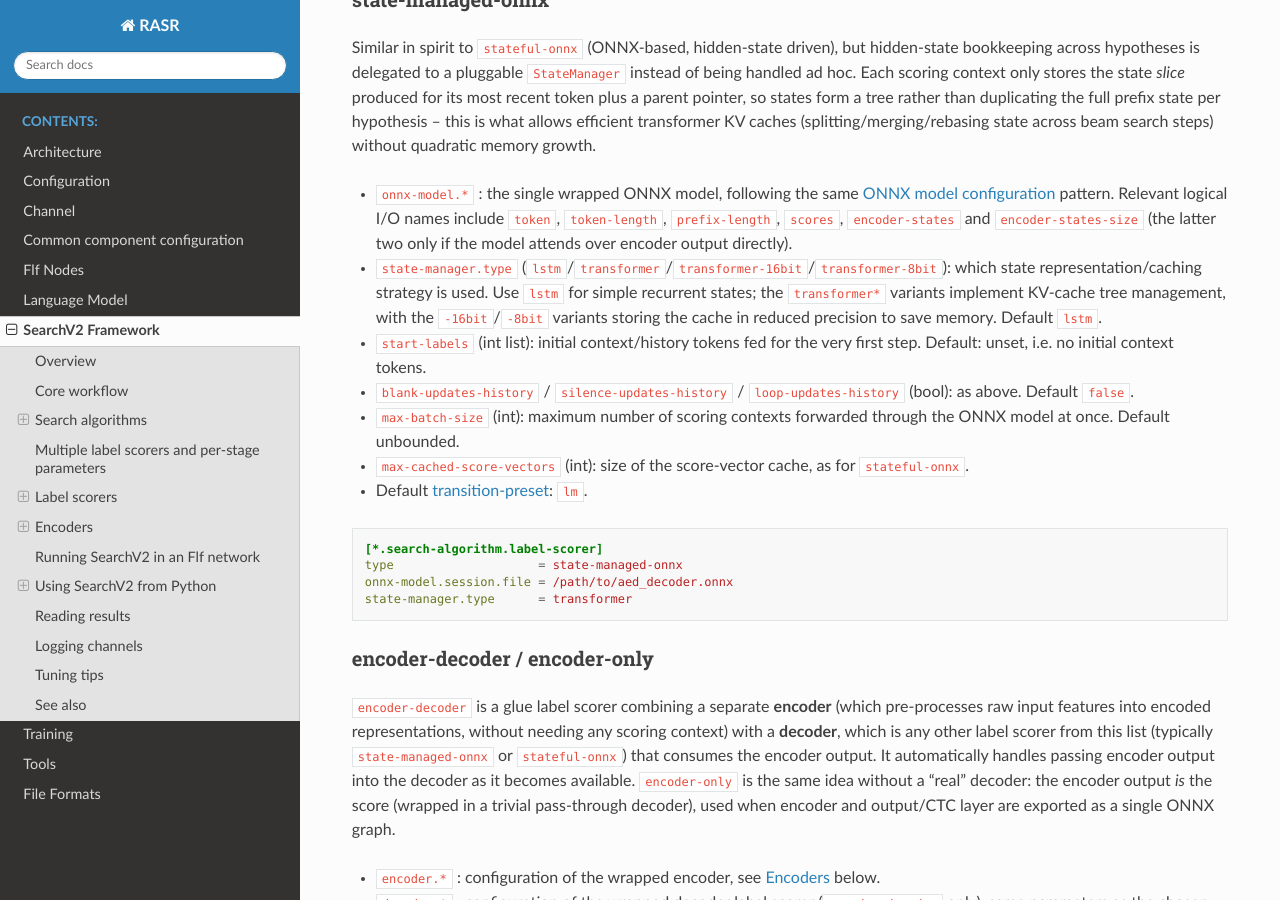
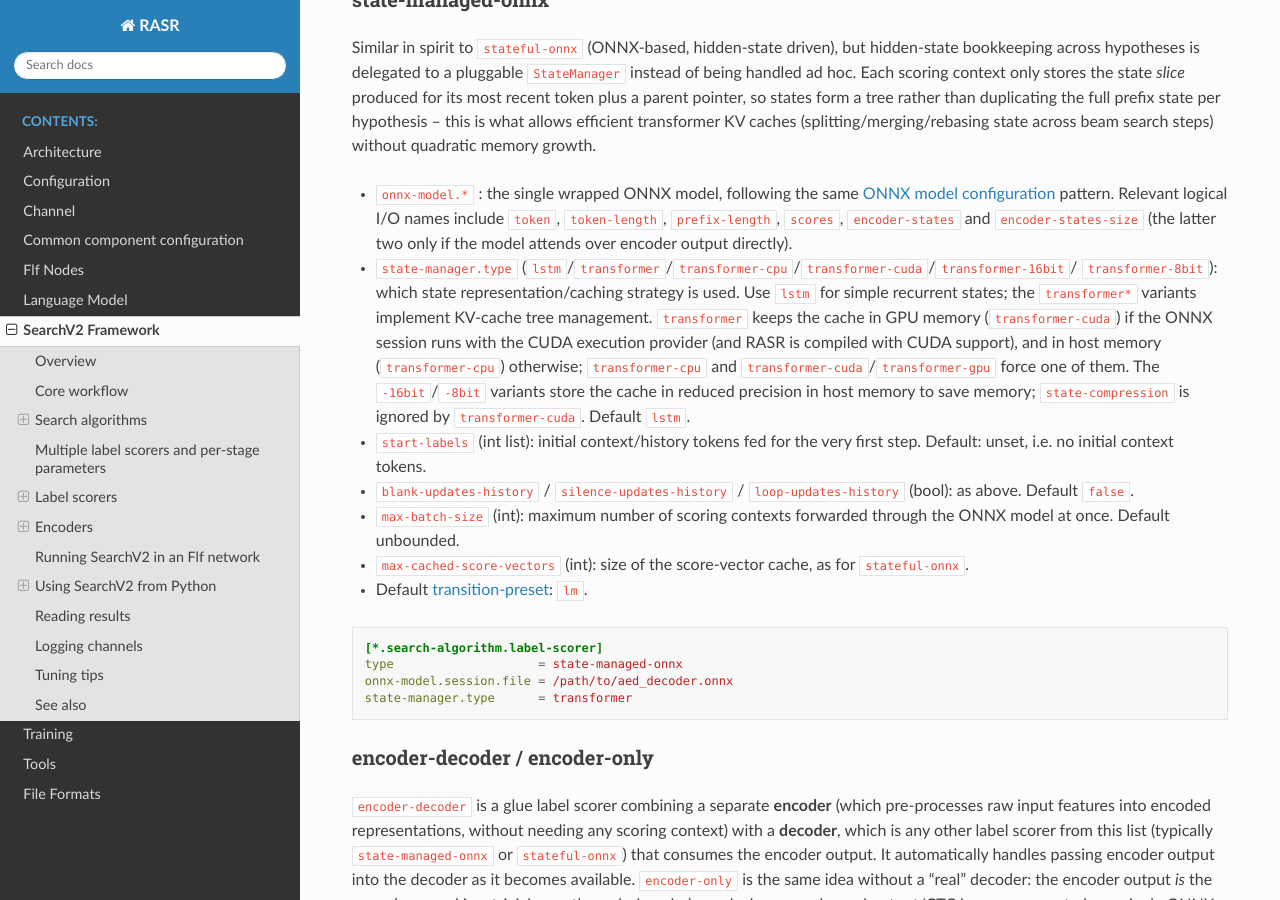
Before and after one commit to rwth-i6/rasr, a Sphinx documentation site: the page built from doc/search_v2.rst, in a window 1280 px wide and 900 px high, scrolled down 20916 px. Built offline with Sphinx 7.4.7 and the Read the Docs theme 3.1.0, drawn with Linux system fonts in a browser that asks for light colours.

Commit message:
Choose CPU or CUDA version by the session's execution provider

```diff
--- a/doc/search_v2.rst
+++ b/doc/search_v2.rst
@@ -980,10 +980,13 @@ caches (splitting/merging/rebasing state across beam search steps) without quadr
   Relevant logical I/O names include ``token``, ``token-length``, ``prefix-length``, ``scores``,
   ``encoder-states`` and ``encoder-states-size`` (the latter two only if the model attends over encoder output
   directly).
-* ``state-manager.type`` (``lstm``/``transformer``/``transformer-16bit``/``transformer-8bit``): which state
-  representation/caching strategy is used. Use ``lstm`` for simple recurrent states; the ``transformer*``
-  variants implement KV-cache tree management, with the ``-16bit``/``-8bit`` variants storing the cache in
-  reduced precision to save memory. Default ``lstm``.
+* ``state-manager.type`` (``lstm``/``transformer``/``transformer-cpu``/``transformer-cuda``/``transformer-16bit``/
+  ``transformer-8bit``): which state representation/caching strategy is used. Use ``lstm`` for simple recurrent
+  states; the ``transformer*`` variants implement KV-cache tree management. ``transformer`` keeps the cache in GPU
+  memory (``transformer-cuda``) if the ONNX session runs with the CUDA execution provider (and RASR is compiled with
+  CUDA support), and in host memory (``transformer-cpu``) otherwise; ``transformer-cpu`` and
+  ``transformer-cuda``/``transformer-gpu`` force one of them. The ``-16bit``/``-8bit`` variants store the cache in
+  reduced precision in host memory to save memory; ``state-compression`` is ignored by ``transformer-cuda``. Default ``lstm``.
 * ``start-labels`` (int list): initial context/history tokens fed for the very first step. Default: unset,
   i.e. no initial context tokens.
 * ``blank-updates-history`` / ``silence-updates-history`` / ``loop-updates-history`` (bool): as above. Default ``false``.
```
Also changed, not shown: 8 other files.
